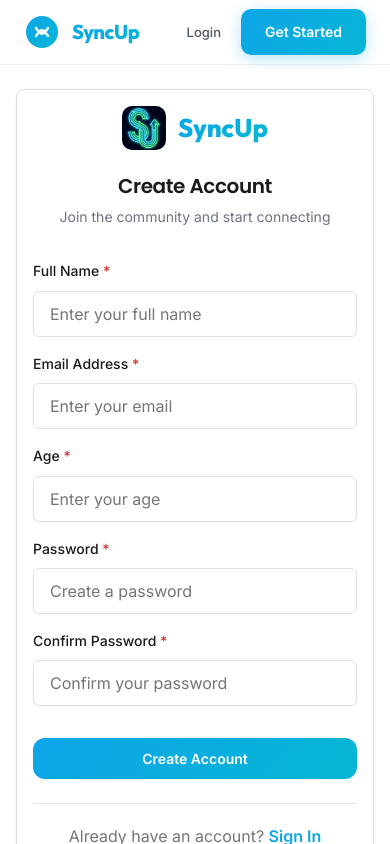
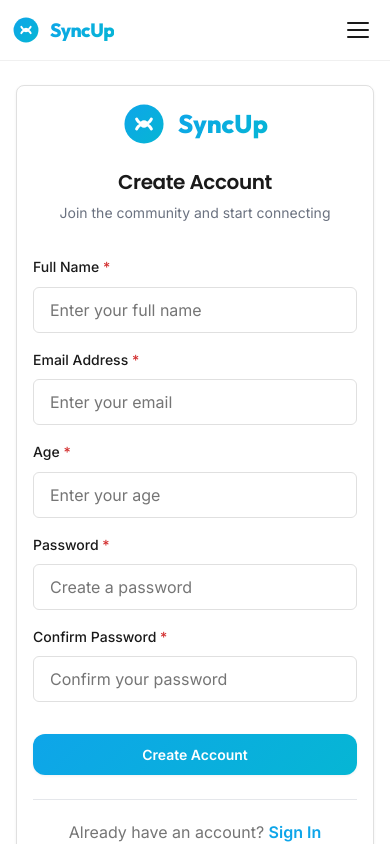
Before and after one commit to vaibhavgupta443/syncup, a React (Vite) app in the folder frontend/: page /register in a window 390 px wide. Built offline with nearby package versions, Linux system fonts and the light colour scheme; no server answers.

Commit message:
Mobile fixes: Hamburger menu, new SVG icons on auth, spacing fixes

```diff
--- a/frontend/src/components/Navbar.jsx
+++ b/frontend/src/components/Navbar.jsx
@@ -1,20 +1,25 @@
+import { useState } from 'react';
 import { Link, useNavigate } from 'react-router-dom';
 import { useDispatch, useSelector } from 'react-redux';
 import { logout } from '../redux/slices/authSlice';
 import '../styles/Navbar.css';
 
 /**
- * Main navigation bar with professional blue branding.
+ * Main navigation bar with hamburger menu for mobile.
  */
 const Navbar = () => {
     const dispatch = useDispatch();
     const navigate = useNavigate();
     const { user, isAuthenticated } = useSelector((state) => state.auth);
+    const [menuOpen, setMenuOpen] = useState(false);
 
     const handleLogout = () => {
         dispatch(logout());
         navigate('/login');
+        setMenuOpen(false);
     };
+
+    const closeMenu = () => setMenuOpen(false);
 
     return (
         <nav className="navbar">
@@ -37,12 +42,24 @@ const Navbar = () => {
                     <span className="brand-text">SyncUp</span>
                 </Link>
 
+                {/* Hamburger Menu Button - Mobile Only */}
+                <button
+                    className={`hamburger ${menuOpen ? 'active' : ''}`}
+                    onClick={() => setMenuOpen(!menuOpen)}
+                    aria-label="Toggle menu"
+                >
+                    <span></span>
+                    <span></span>
+                    <span></span>
+                </button>
+
+                {/* Navigation Menu */}
                 {isAuthenticated && (
-                    <div className="navbar-menu">
-                        <Link to="/dashboard" className="nav-link">Dashboard</Link>
-                        <Link to="/activities" className="nav-link">Explore</Link>
-                        <Link to="/my-activities" className="nav-link">My Activities</Link>
-                        <Link to="/profile" className="nav-link">Profile</Link>
+                    <div className={`navbar-menu ${menuOpen ? 'open' : ''}`}>
+                        <Link to="/dashboard" className="nav-link" onClick={closeMenu}>Dashboard</Link>
+                        <Link to="/activities" className="nav-link" onClick={closeMenu}>Explore</Link>
+                        <Link to="/my-activities" className="nav-link" onClick={closeMenu}>My Activities</Link>
+                        <Link to="/profile" className="nav-link" onClick={closeMenu}>Profile</Link>
                         <button onClick={handleLogout} className="btn-logout">
                             Logout
                         </button>
@@ -50,12 +67,15 @@ const Navbar = () => {
                 )}
 
                 {!isAuthenticated && (
-                    <div className="navbar-menu">
-                        <Link to="/login" className="nav-link">Login</Link>
-                        <Link to="/register" className="btn-get-started">Get Started</Link>
+                    <div className={`navbar-menu ${menuOpen ? 'open' : ''}`}>
+                        <Link to="/login" className="nav-link" onClick={closeMenu}>Login</Link>
+                        <Link to="/register" className="btn-get-started" onClick={closeMenu}>Get Started</Link>
                     </div>
                 )}
             </div>
+
+            {/* Overlay for mobile menu */}
+            {menuOpen && <div className="menu-overlay" onClick={closeMenu}></div>}
         </nav>
     );
 };
--- a/frontend/src/pages/Login.jsx
+++ b/frontend/src/pages/Login.jsx
@@ -83,7 +83,18 @@ const Login = () => {
                 <div className="auth-card card fade-in">
                     <div className="auth-header">
                         <div className="auth-logo">
-                            <img src="/logo.jpg" alt="SyncUp" className="logo-image" />
+                            <svg width="44" height="44" viewBox="0 0 36 36" fill="none">
+                                <defs>
+                                    <linearGradient id="authBrandGradient" x1="0%" y1="0%" x2="100%" y2="100%">
+                                        <stop offset="0%" stopColor="#0ea5e9" />
+                                        <stop offset="100%" stopColor="#06b6d4" />
+                                    </linearGradient>
+                                </defs>
+                                <circle cx="18" cy="18" r="16" fill="url(#authBrandGradient)" />
+                                <path d="M12 14C12 14 14 18 18 18C22 18 24 14 24 14" stroke="white" strokeWidth="2.5" strokeLinecap="round" />
+                                <path d="M12 22C12 22 14 18 18 18C22 18 24 22 24 22" stroke="white" strokeWidth="2.5" strokeLinecap="round" />
+                                <circle cx="18" cy="18" r="3" fill="white" />
+                            </svg>
                             <span className="logo-text">SyncUp</span>
                         </div>
                         <h1>Welcome Back</h1>
--- a/frontend/src/pages/Register.jsx
+++ b/frontend/src/pages/Register.jsx
@@ -104,7 +104,18 @@ const Register = () => {
                 <div className="auth-card card fade-in">
                     <div className="auth-header">
                         <div className="auth-logo">
-                            <img src="/logo.jpg" alt="SyncUp" className="logo-image" />
+                            <svg width="44" height="44" viewBox="0 0 36 36" fill="none">
+                                <defs>
+                                    <linearGradient id="regBrandGradient" x1="0%" y1="0%" x2="100%" y2="100%">
+                                        <stop offset="0%" stopColor="#0ea5e9" />
+                                        <stop offset="100%" stopColor="#06b6d4" />
+                                    </linearGradient>
+                                </defs>
+                                <circle cx="18" cy="18" r="16" fill="url(#regBrandGradient)" />
+                                <path d="M12 14C12 14 14 18 18 18C22 18 24 14 24 14" stroke="white" strokeWidth="2.5" strokeLinecap="round" />
+                                <path d="M12 22C12 22 14 18 18 18C22 18 24 22 24 22" stroke="white" strokeWidth="2.5" strokeLinecap="round" />
+                                <circle cx="18" cy="18" r="3" fill="white" />
+                            </svg>
                             <span className="logo-text">SyncUp</span>
                         </div>
                         <h1>Create Account</h1>
--- a/frontend/src/styles/Dashboard.css
+++ b/frontend/src/styles/Dashboard.css
@@ -674,7 +674,12 @@
     }
 
     .main-content {
-        padding: 32px 0;
+        padding: 24px 0;
+        margin-top: 0;
+    }
+
+    .quick-match-card {
+        margin-bottom: 32px;
     }
 
     .quick-match-inner {
--- a/frontend/src/styles/Navbar.css
+++ b/frontend/src/styles/Navbar.css
@@ -23,8 +23,9 @@
 .navbar-brand {
     display: flex;
     align-items: center;
-    gap: 12px;
+    gap: 10px;
     text-decoration: none;
+    z-index: 1001;
 }
 
 .brand-icon {
@@ -33,15 +34,57 @@
     justify-content: center;
 }
 
+.brand-icon svg {
+    width: 32px;
+    height: 32px;
+}
+
 .brand-text {
     font-family: 'Outfit', 'Inter', sans-serif;
-    font-size: 1.6rem;
+    font-size: 1.5rem;
     font-weight: 800;
     background: linear-gradient(135deg, #0ea5e9, #06b6d4);
     -webkit-background-clip: text;
     -webkit-text-fill-color: transparent;
     background-clip: text;
     letter-spacing: -0.5px;
+}
+
+/* Hamburger Menu Button */
+.hamburger {
+    display: none;
+    flex-direction: column;
+    justify-content: center;
+    align-items: center;
+    gap: 5px;
+    width: 40px;
+    height: 40px;
+    background: transparent;
+    border: none;
+    cursor: pointer;
+    z-index: 1001;
+    padding: 8px;
+}
+
+.hamburger span {
+    display: block;
+    width: 22px;
+    height: 2px;
+    background: #1a1a1a;
+    border-radius: 2px;
+    transition: all 0.3s ease;
+}
+
+.hamburger.active span:nth-child(1) {
+    transform: rotate(45deg) translate(5px, 5px);
+}
+
+.hamburger.active span:nth-child(2) {
+    opacity: 0;
+}
+
+.hamburger.active span:nth-child(3) {
+    transform: rotate(-45deg) translate(5px, -5px);
 }
 
 /* Navigation Menu */
@@ -59,6 +102,7 @@
     font-size: 14px;
     font-weight: 500;
     transition: all 0.2s ease;
+    white-space: nowrap;
 }
 
 .nav-link:hover {
@@ -78,6 +122,7 @@
     cursor: pointer;
     transition: all 0.2s ease;
     margin-left: 8px;
+    white-space: nowrap;
 }
 
 .btn-logout:hover {
@@ -96,6 +141,7 @@
     text-decoration: none;
     transition: all 0.3s ease;
     box-shadow: 0 4px 15px rgba(14, 165, 233, 0.3);
+    white-space: nowrap;
 }
 
 .btn-get-started:hover {
@@ -103,18 +149,82 @@
     box-shadow: 0 6px 20px rgba(14, 165, 233, 0.4);
 }
 
-/* Responsive */
+/* Menu Overlay */
+.menu-overlay {
+    display: none;
+}
+
+/* ===== MOBILE RESPONSIVE ===== */
 @media (max-width: 768px) {
     .navbar-container {
-        height: 64px;
+        height: 60px;
+        padding: 0 12px;
+    }
+
+    .brand-icon svg {
+        width: 28px;
+        height: 28px;
     }
 
     .brand-text {
-        font-size: 1.25rem;
+        font-size: 1.2rem;
+    }
+
+    /* Show hamburger on mobile */
+    .hamburger {
+        display: flex;
+    }
+
+    /* Mobile menu - slide from right */
+    .navbar-menu {
+        position: fixed;
+        top: 0;
+        right: -100%;
+        width: 280px;
+        height: 100vh;
+        background: #ffffff;
+        flex-direction: column;
+        align-items: stretch;
+        justify-content: flex-start;
+        padding: 80px 24px 32px;
+        gap: 8px;
+        box-shadow: -10px 0 30px rgba(0, 0, 0, 0.1);
+        transition: right 0.3s ease;
+        z-index: 1000;
+    }
+
+    .navbar-menu.open {
+        right: 0;
     }
 
     .nav-link {
-        padding: 8px 12px;
-        font-size: 13px;
+        padding: 14px 16px;
+        font-size: 16px;
+        border-radius: 12px;
+    }
+
+    .btn-logout {
+        margin-left: 0;
+        margin-top: 16px;
+        padding: 14px 20px;
+        text-align: center;
+    }
+
+    .btn-get-started {
+        margin-top: 8px;
+        padding: 14px 24px;
+        text-align: center;
+    }
+
+    /* Show overlay when menu is open */
+    .menu-overlay {
+        display: block;
+        position: fixed;
+        top: 0;
+        left: 0;
+        right: 0;
+        bottom: 0;
+        background: rgba(0, 0, 0, 0.5);
+        z-index: 999;
     }
 }
```
